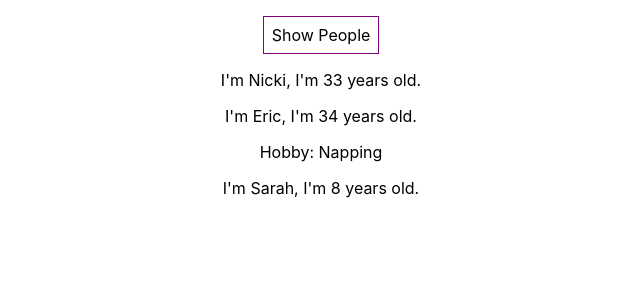
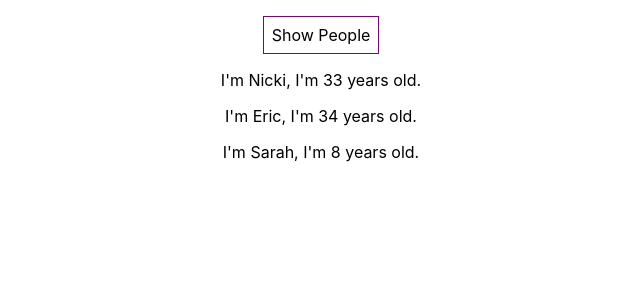
Before and after one commit to nickitza/react_complete_guide, a React (Create React App) app: page / in a window 1280 px wide. Both pictures are taken after a click on the button "Show People". Shown: the top 300 px of the page, without its empty margins (319-959 px from the left). Built offline with nearby package versions, Linux system fonts and the light colour scheme.

Commit message:
map persons for list

```diff
--- a/src/App.js
+++ b/src/App.js
@@ -26,19 +26,14 @@
       padding: '8px',
       cursor: 'pointer'
     }
+
     let persons = null;
     if (this.state.showPersons){
       persons = (
         <div>
-          <Person
-            name={this.state.persons[0].name}
-            age={this.state.persons[0].age}/>
-          <Person
-            name={this.state.persons[1].name}
-            age={this.state.persons[1].age}>Hobby: Napping</Person>
-          <Person
-            name={this.state.persons[2].name}
-            age={this.state.persons[2].age}/>
+          {this.state.persons.map(person => {
+            return <Person name={person.name} age={person.age}/>
+          })}
         </div>
       )
     }
```
